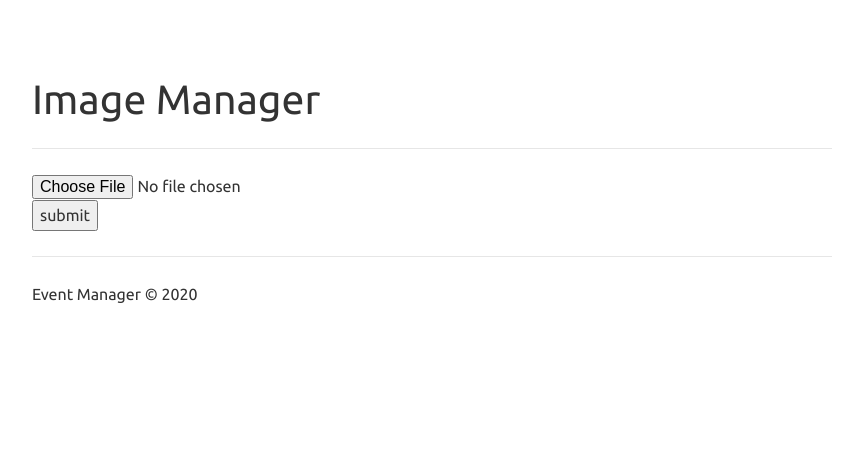
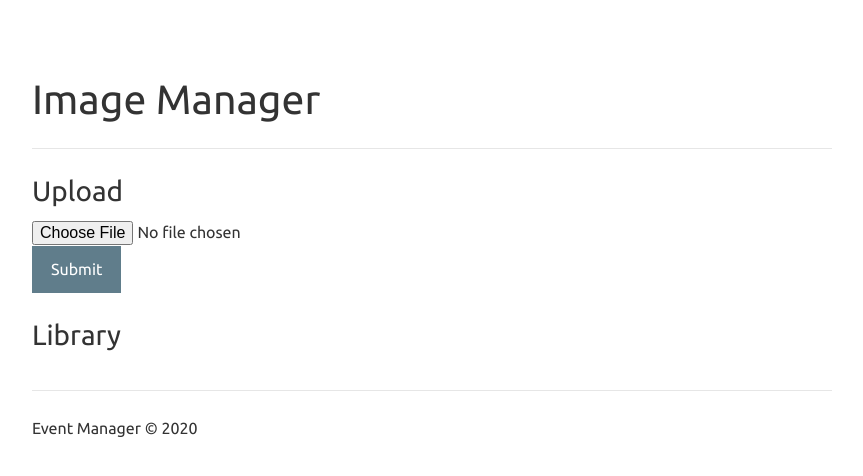
Before and after one commit to charlesday99/Python-Events-Manager, a Flask app: page /images/ in a window 1280 px wide. Shown: the part 51-527 px from the top of the page, without its empty margins (208-1071 px from the left). Run offline with Flask 2, Linux system fonts and the light colour scheme; the visitor is signed in with stand-in values (Sample User, id 1); some libraries are stand-ins or nearby versions.

Commit message:
Started the image library manager.

```diff
--- a/app/app.py
+++ b/app/app.py
@@ -1,6 +1,7 @@
 import functools
 import datetime
 import urllib
+import glob
 import PIL
 import os
 import re
@@ -12,10 +13,10 @@ from markdown.extensions.codehilite import CodeHiliteExtension
 from markdown.extensions.extra import ExtraExtension
 from micawber import bootstrap_basic, parse_html
 from micawber.cache import Cache as OEmbedCache
-from peewee import *
 from playhouse.flask_utils import FlaskDB, get_object_or_404, object_list
 from playhouse.sqlite_ext import *
 from gevent.pywsgi import WSGIServer
+from peewee import *
 
 
 # Blog configuration values.
@@ -41,7 +42,7 @@ SITE_WIDTH = 800
 # Create a Flask WSGI app and configure it using values from the module.
 app = Flask(__name__,static_url_path='')
 app.config.from_object(__name__)
-app.degub = True
+app.debug = False
 
 # FlaskDB is a wrapper for a peewee database that sets up pre/post-request
 # hooks for managing database connections.
@@ -290,13 +291,17 @@ def error_500(e):
 @app.route('/images/',methods=['GET', 'POST'])
 @login_required
 def image_manager():
+    image_path = os.path.join(APP_DIR,"static","img")
+
     if request.method == 'POST':
         file = request.files['file']
-        file.save(os.path.join(APP_DIR,"static","img",file.filename))
-        flash('Uploaded the image!', 'success')
-        return render_template('images.html')
-    else:
-        return render_template('images.html')
+        file.save(os.path.join(image_path,file.filename))
+        flash('Upload successful!', 'success')
+
+    images = []
+    for path in glob.glob(os.path.join(image_path, "*.jpg")):
+        images.append(path.split("static")[1])
+    return render_template('images.html', images=images)
 
 
 #Start point
--- /dev/null
+++ b/app/static/css/photo-grid.css
@@ -0,0 +1,15 @@
+.photo-cell {
+    padding: 4px;
+    margin-bottom: 5px;
+    background-color: #fff;
+    border: 1px solid #ddd;
+    border-radius: 0;
+    -webkit-transition: all .2s ease-in-out;
+    transition: all .2s ease-in-out;
+    width: 170px;
+}
+
+.photo-grid {
+    max-height: 800px;
+    overflow-y: auto;
+}
--- a/app/templates/images.html
+++ b/app/templates/images.html
@@ -4,18 +4,25 @@
 
 {% block content_title %}Image Manager{% endblock %}
 
+{% block extra_head %}<link href="/css/photo-grid.css" rel="stylesheet">{% endblock %}
+
 {% block content %}
+	<h3>Upload</h3>
 	<form id="uploadbanner" enctype="multipart/form-data" method="post" action="#">
 		<input type="file" id="img" name="file" accept="image/*">
-		<input type="submit" value="submit" id="submit" />
+		<input type="submit" value="Submit" id="submit" class="btn btn-primary">
 	</form>
 
-	<div class="photo-grid">
+	<h3>Library</h3>
+	<div id="photo-grid" class="photo-grid">
+		{% for item in images %}
+    		<img src="{{ item }}" class="photo-cell">
+		{% endfor %}
 	</div>
 {% endblock %}
 
 {% block final_scripts %}
 	<script>
-	console.log("Hello World!");
+		console.log("Hello World!");
 	</script>
 {% endblock %}
```
